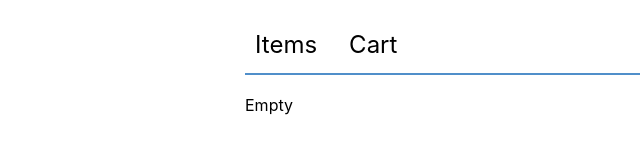
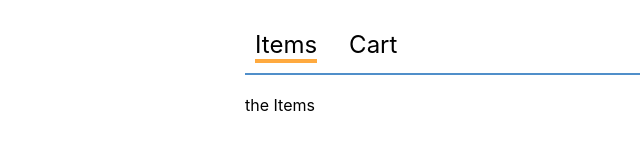
Before and after one commit to over40dev/edu-za-react-webapp, a React (Create React App) app in the folder shopper/: page / in a window 1280 px wide. Shown: the top 165 px of the page, without its empty margins (15-655 px from the left). Built offline with nearby package versions, Linux system fonts and the light colour scheme.

Commit message:
za-react-course-project-shopping - Part 2 complete

```diff
--- a/shopper/src/App.js
+++ b/shopper/src/App.js
@@ -1,16 +1,31 @@
-import React from 'react';
+import React, { useState } from 'react';
 import Nav from './Nav';
 import './App.css';
 
 const App = () => {
+  const [activeTab, setActiveTab] = useState('items');
+
   return (
     <div className="App">
-      <Nav/>
+      <Nav activeTab={activeTab} onTabChange={setActiveTab} />
       <main className="App-content">
-        <span>Empty</span>
+        <span>
+          <Content tab={activeTab} />
+        </span>
       </main>
     </div>
-  )
-}
+  );
+};
+
+const Content = ({ tab }) => {
+  switch (tab) {
+    case 'items':
+      return <span>the Items</span>;
+    case 'cart':
+      return <span>the Cart</span>;
+    default:
+      return <span>No Content</span>;
+  }
+};
 
 export default App;
--- a/shopper/src/Nav.js
+++ b/shopper/src/Nav.js
@@ -1,18 +1,23 @@
 import React from 'react';
 
-const Nav = () => {
+const Nav = ({ activeTab, onTabChange }) => {
+  const itemClass = (tabName) =>
+  `
+  App-nav-item ${activeTab === tabName ? 'selected' : ''}
+  `;
+
   return (
     <nav className="App-nav">
       <ul>
-        <li className="App-nav-item">
-          <a>Items</a>
+        <li className={itemClass('items')}>
+          <a onClick={() => onTabChange('items')}>Items</a>
         </li>
-        <li className="App-nav-item">
-          <a>Cart</a>
+        <li className={itemClass('cart')}>
+          <a onClick={() => onTabChange('cart')}>Cart</a>
         </li>
       </ul>
     </nav>
   );
-}
+};
 
 export default Nav;
```
Also changed, not shown: 1 other file (tests, documents, lock files or other folders).
